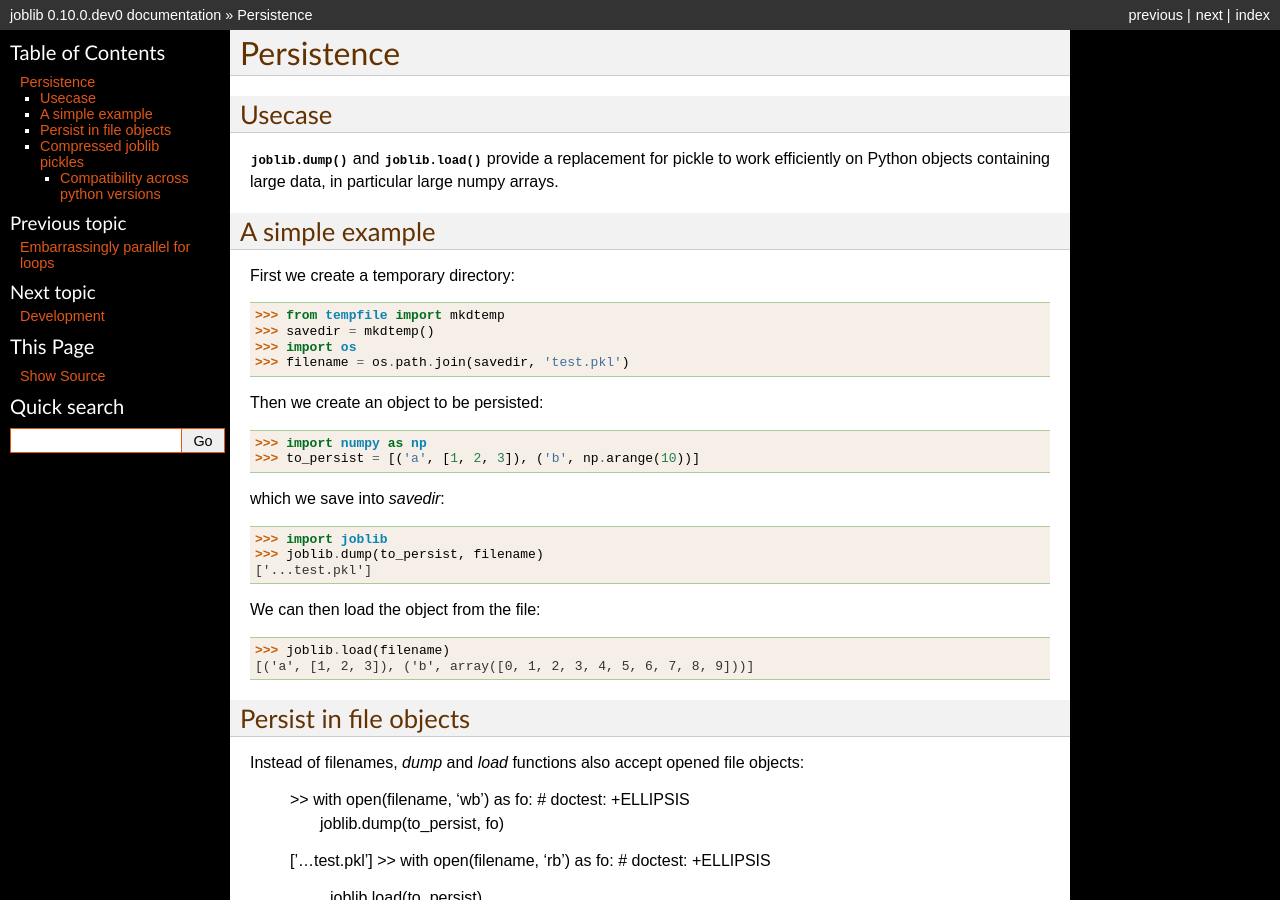
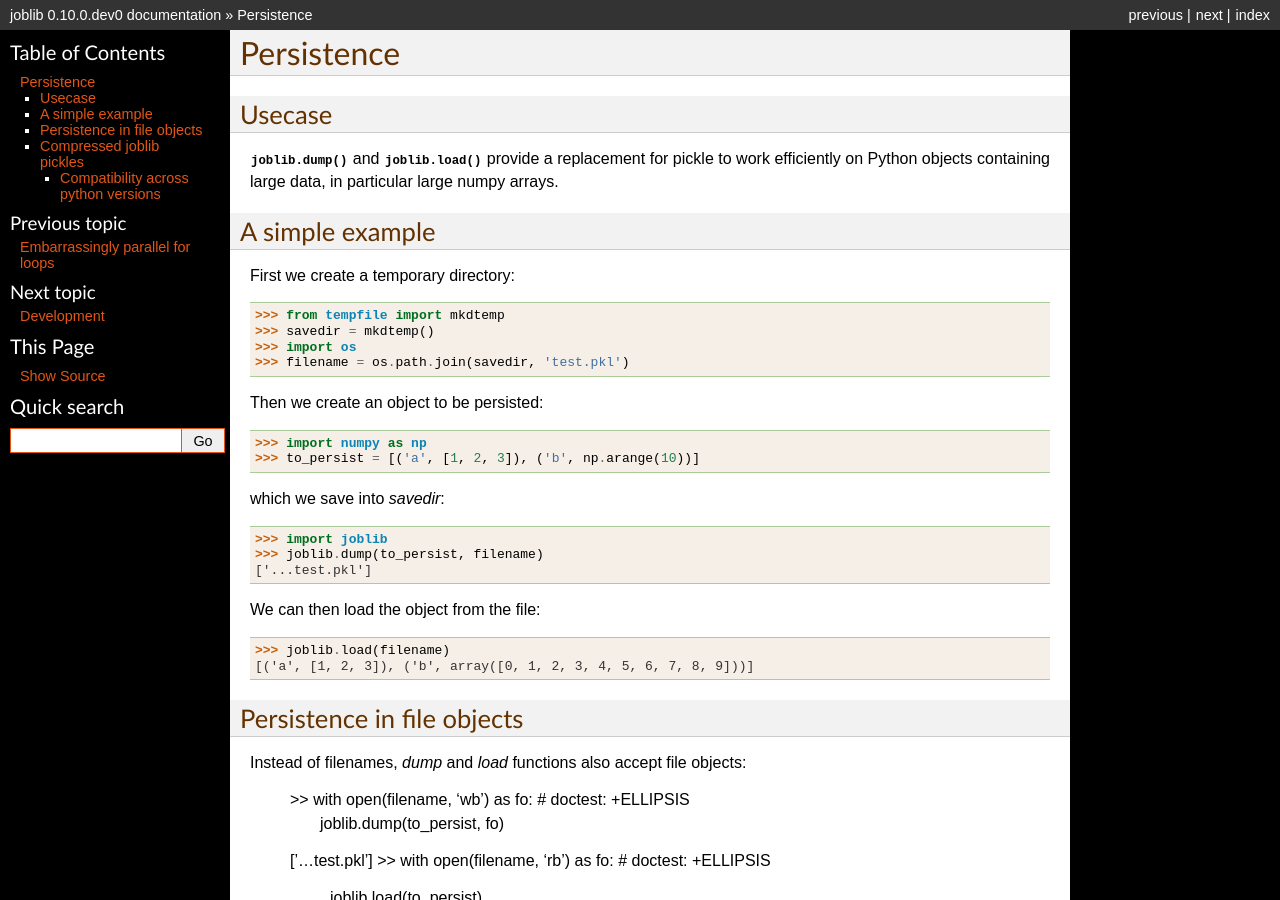
Before and after one commit to joblib/joblib, a Sphinx documentation site: the page built from doc/persistence.rst, in a window 1280 px wide and 900 px high. Built offline with Sphinx 7.4.7, drawn with Linux system fonts in a browser that asks for light colours; formulas are drawn with MathJax 3.

Commit message:
addressing comments

```diff
--- a/doc/persistence.rst
+++ b/doc/persistence.rst
@@ -46,11 +46,10 @@ We can then load the object from the file::
   [('a', [1, 2, 3]), ('b', array([0, 1, 2, 3, 4, 5, 6, 7, 8, 9]))]
 
 
-Persist in file objects
-=======================
+Persistence in file objects
+===========================
 
-Instead of filenames, `dump` and `load` functions also accept opened file
-objects:
+Instead of filenames, `dump` and `load` functions also accept file objects:
 
   >> with open(filename, 'wb') as fo:  # doctest: +ELLIPSIS
           joblib.dump(to_persist, fo)
```
